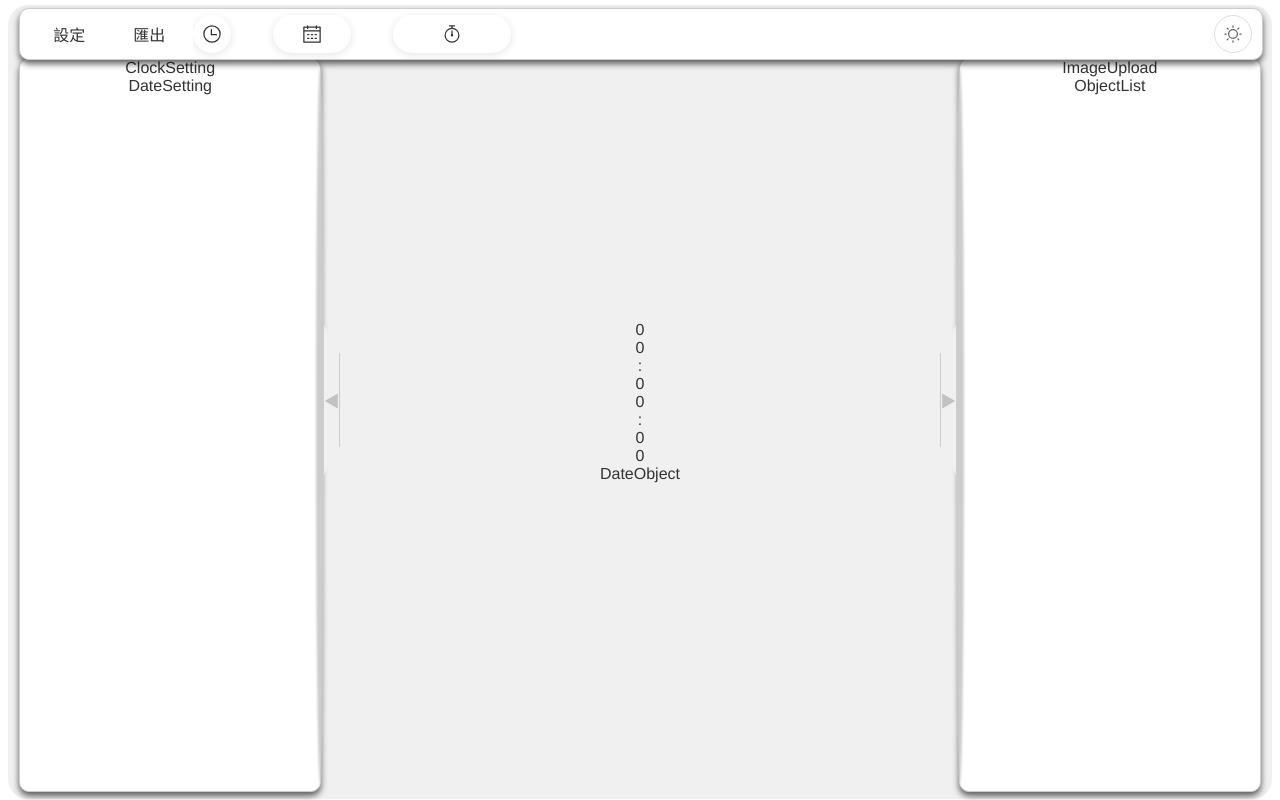
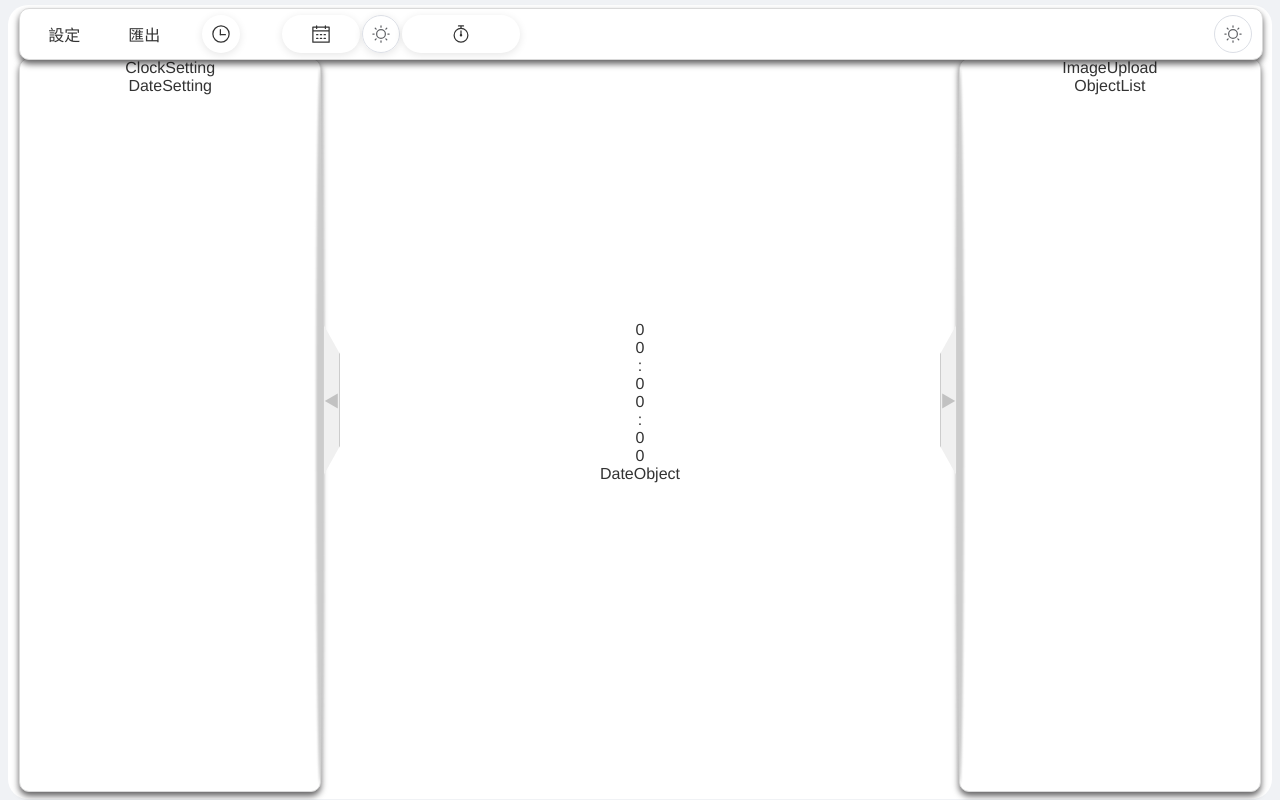
Before and after one commit to l376405/clock-building-set, a Vue app: page / in a window 1280 px wide. Built offline with nearby package versions, Linux system fonts and the light colour scheme.

Commit message:
讓導航列中間的圖標也可以任由使用者移動

```diff
--- a/src/components/navbar/TopNavbar.vue
+++ b/src/components/navbar/TopNavbar.vue
@@ -5,7 +5,9 @@
       <div class="navbar-left">
         <div class="navbar-item navbar-item-medium">
           <Suspense>
+            <div class="component-wrapper">
               <component :is="components.userSetting" />
+            </div>
             <template #fallback>
               <div class="error-container">UserSettings 加載失敗</div>
             </template>
@@ -13,7 +15,9 @@
         </div>
         <div class="navbar-item navbar-item-medium">
           <Suspense>
+            <div class="component-wrapper">
               <component :is="components.ExportArea" />
+            </div>
             <template #fallback>
               <div class="error-container">ExportArea 加載失敗</div>
             </template>
@@ -32,24 +36,33 @@
           @drop="handleDrop($event, index - 1)"
         ></div>
 
-		  <!-- 示例可拖動組件 -->
+        <!-- 可拖動組件 -->
         <template v-for="(demo, index) in demoItems" :key="index">
           <div
-			  :class="[
-				'navbar-item',
-				'navbar-draggable',
-				`navbar-item-${demo.size}`,
-				'demo-item',
-				{ 'navbar-dragging': isDragging && draggedItem === index }
-			  ]"
+            :class="getItemClasses(demo, index)"
             :style="getItemPosition(demo)"
             draggable="true"
             @dragstart="handleDragStart($event, index)"
             @dragend="handleDragEnd"
           >
+            <!-- 圖標類型 -->
+            <template v-if="demo.type === COMPONENT_TYPES.ICON">
               <el-icon class="navbar-icon">
                 <component :is="getIconComponent(demo.iconName)" />
               </el-icon>
+            </template>
+
+            <!-- 組件類型 -->
+            <template v-else>
+              <Suspense>
+                <div class="component-wrapper">
+                  <component :is="components[demo.componentName]" />
+                </div>
+                <template #fallback>
+                  <div class="error-container">組件加載失敗</div>
+                </template>
+              </Suspense>
+            </template>
           </div>
         </template>
       </div>
@@ -57,7 +70,9 @@
 		<!-- 右側固定組件 -->
 		<div class="navbar-right">
 		  <Suspense>
+			<div class="component-wrapper">
 				<component :is="components.ThemeSelector" />
+			</div>
 			<template #fallback>
 			  <div class="error-container">ThemeSelector 加載失敗</div>
 			</template>
@@ -66,142 +81,283 @@
 	  </div>
 	</div>
 </template>
+
 <script setup>
 import { shallowRef, ref, computed, onMounted } from 'vue';
 import { loadComponent } from '@/utils/componentLoader';
+import { useNavbarStore } from '@/store/navbarStore';
 import { logger } from '@/utils/logger';
 import * as ElementPlusIcons from '@element-plus/icons-vue';
+import { storeToRefs } from 'pinia';
+import { COMPONENT_TYPES } from '@/constants';
 
-// 組件引用
-const components = shallowRef({
-  userSetting: loadComponent(() => import('./UserSettings.vue'), 'UserSettings'),
-  ExportArea: loadComponent(() => import('./ExportArea.vue'), 'ExportArea'),
-  ThemeSelector: loadComponent(() => import('@/components/ThemeSelector.vue'), 'ThemeSelector')
+const navbarStore = useNavbarStore();
+const { items: demoItems } = storeToRefs(navbarStore);
+
+const GRID_CONFIG = {
+	totalCells: 53,
+	baseWidth: 38,
+	gap: 2,
+  };
+
+const navbarRef = ref(null);
+const gridRef = ref(null);
+const components = shallowRef({});
+const draggedItem = ref(null);
+const isDragging = ref(false);
+const dragStartPosition = ref(null);
+const lastPosition = ref(null);
+const displacedItems = ref(new Map());
+
+onMounted(async () => {
+  components.value = {
+    userSetting: await loadComponent(() => import('./UserSettings.vue'), 'UserSettings'),
+    ExportArea: await loadComponent(() => import('./ExportArea.vue'), 'ExportArea'),
+    ThemeSelector: await loadComponent(() => import('@/components/ThemeSelector.vue'), 'ThemeSelector')
+  };
 });
 
-// 示例組件數據
-const demoItems = ref([
-  { iconName: 'Clock', size: 'small', position: 0 },
-  { iconName: 'Calendar', size: 'medium', position: 2 },
-  { iconName: 'Timer', size: 'large', position: 5 }
-]);
 
-// 獲取圖標組件的方法
+const gridCells = computed(() => GRID_CONFIG.totalCells);
+
+const visibleCells = computed(() => {
+  if (!gridRef.value || !navbarRef.value) return GRID_CONFIG.totalCells;
+
+  const navbarWidth = navbarRef.value.clientWidth;
+  const leftPanelWidth = 156; // 2 * medium item (78px each)
+  const rightPanelWidth = 38; // 1 * small item
+  const gridPadding = 40; // 左右各20px
+
+  const availableWidth = navbarWidth - leftPanelWidth - rightPanelWidth - gridPadding;
+  const cellWidth = GRID_CONFIG.baseWidth + GRID_CONFIG.gap;
+
+  return Math.floor(availableWidth / cellWidth);
+});
+
 const getIconComponent = (iconName) => {
   return ElementPlusIcons[iconName];
 };
 
-const draggedItem = ref(null);
-const navbarRef = ref(null);
-const isDragging = ref(false);
+const getItemClasses = (demo, index) => {
+  return [
+    'navbar-item',
+    'navbar-draggable',
+    `navbar-item-${demo.size}`,
+    'demo-item',
+    { 'dragging': isDragging.value && draggedItem.value === index }
+  ];
+};
 
-  // 計算網格數量
-  const gridCells = computed(() => {
-	if (!navbarRef.value) return 0;
-	const totalWidth = navbarRef.value.clientWidth;
-	const leftWidth = 156; // 2 * medium item
-	const rightWidth = 42; // 1 * small item
-	const spacing = 30; // 左右間距總和
-	const availableWidth = totalWidth - leftWidth - rightWidth - spacing;
-	return Math.max(0, Math.floor(availableWidth / 40)); // 40 = item width(38) + gap(2)
-  });
+const getItemPosition = (item) => {
+  const cellWidth = GRID_CONFIG.baseWidth + GRID_CONFIG.gap;
+  const left = item.position * cellWidth + 19;
 
-  // 計算組件位置
-  const getItemPosition = (item) => {
-	const baseWidth = 40; // 基礎網格寬度 (38px + 2px gap)
-	const left = item.position * baseWidth;
   return {
-	  left: `${left}px`
+    left: `${left}px`,
+    visibility: item.position < visibleCells.value ? 'visible' : 'hidden',
+    position: 'absolute'
   };
 };
 
-  // 拖曳相關方法
+const pushItems = (fromIndex, toIndex) => {
+  if (fromIndex === toIndex) return true;
+
+  const items = [...demoItems.value];
+  const draggedItemObj = items[draggedItem.value];
+  const draggedSize = draggedItemObj.size === 'medium' ? 2 : draggedItemObj.size === 'large' ? 3 : 1;
+  const direction = toIndex > fromIndex ? 1 : -1;
+
+  // 找到目標位置上的物件
+  const targetItem = items.find((item, index) => {
+    if (index === draggedItem.value) return false;
+
+    const itemSize = item.size === 'medium' ? 2 : item.size === 'large' ? 3 : 1;
+
+    // 檢查是否在目標位置上有重疊
+    return (toIndex < item.position + itemSize) &&
+           (toIndex + draggedSize > item.position);
+  });
+
+  if (!targetItem) return true;
+
+  const targetIndex = items.indexOf(targetItem);
+  const targetSize = targetItem.size === 'medium' ? 2 : targetItem.size === 'large' ? 3 : 1;
+
+  // 計算新位置（只允許反向移動）
+  const newPosition = direction > 0
+    ? toIndex - targetSize  // 向右移動時，目標往左移
+    : toIndex + draggedSize;  // 向左移動時，目標往右移
+
+  // 檢查新位置是否有效
+  if (newPosition < 0 || newPosition + targetSize > visibleCells.value) {
+    return false;
+  }
+
+  // 檢查新位置是否會與其他物件重疊
+  const hasOverlap = items.some((item, index) => {
+    if (index === targetIndex || index === draggedItem.value) return false;
+
+    const itemSize = item.size === 'medium' ? 2 : item.size === 'large' ? 3 : 1;
+    return (newPosition < item.position + itemSize) &&
+           (newPosition + targetSize > item.position);
+  });
+
+  if (hasOverlap) return false;
+
+  // 保存原始位置
+  if (!displacedItems.value.has(targetIndex)) {
+    displacedItems.value.set(targetIndex, targetItem.position);
+  }
+
+  // 執行推擠
+  items[targetIndex].position = newPosition;
+  demoItems.value = items;
+  return true;
+};
+
+// 首先添加一個檢查位置是否有效的輔助函數
+const isValidPosition = (position, size, excludeIndex = null) => {
+  if (position < 0 || position + size > visibleCells.value) return false;
+
+  return !demoItems.value.some((item, index) => {
+    if (index === excludeIndex) return false;
+    const itemSize = item.size === 'medium' ? 2 : item.size === 'large' ? 3 : 1;
+
+    // 修改重疊檢查邏輯，確保完整範圍檢查
+    const itemStart = item.position;
+    const itemEnd = item.position + itemSize;
+    const newStart = position;
+    const newEnd = position + size;
+
+    return !(itemEnd <= newStart || itemStart >= newEnd);
+  });
+};
+
 const handleDragStart = (event, index) => {
   draggedItem.value = index;
   isDragging.value = true;
-	event.target.classList.add('dragging');
+  dragStartPosition.value = demoItems.value[index].position;
+  lastPosition.value = dragStartPosition.value;
+
+  const draggedElement = event.target;
+  draggedElement.classList.add('dragging');
+  draggedElement.style.opacity = '0.5';
+
+  const dragImage = draggedElement.cloneNode(true);
+  dragImage.style.position = 'absolute';
+  dragImage.style.top = '-1000px';
+  document.body.appendChild(dragImage);
+  event.dataTransfer.setDragImage(dragImage, event.offsetX, event.offsetY);
 };
 
 const handleDragEnd = (event) => {
-	event.target.classList.remove('dragging');
+  const draggedElement = event.target;
+  draggedElement.classList.remove('dragging');
+  draggedElement.style.opacity = '1';
   isDragging.value = false;
   draggedItem.value = null;
-	// 清除所有活動狀態
+  dragStartPosition.value = null;
+  lastPosition.value = null;
+
+  // 清除被推擠物件的位置記錄
+  displacedItems.value.clear();
+
   document.querySelectorAll('.grid-cell-active').forEach(el => {
     el.classList.remove('grid-cell-active');
   });
+
+  const dragImage = document.querySelector('.drag-image');
+  if (dragImage) {
+    dragImage.remove();
+  }
 };
 
 const handleDragOver = (event, gridIndex) => {
   event.preventDefault();
-	// 先清除所有活動狀態
+
+  if (draggedItem.value === null) return;
+
+  const item = demoItems.value[draggedItem.value];
+  const size = item.size === 'medium' ? 2 : item.size === 'large' ? 3 : 1;
+
+  // 確保不超出可見範圍
+  if (gridIndex < 0 || gridIndex + size > visibleCells.value) return;
+
+  if (dragStartPosition.value !== gridIndex) {
+    const canPush = pushItems(dragStartPosition.value, gridIndex);
+    if (canPush) {
+      const items = [...demoItems.value];
+      items[draggedItem.value] = {
+        ...items[draggedItem.value],
+        position: gridIndex
+      };
+      demoItems.value = items;
+      lastPosition.value = gridIndex;
+    }
+  }
+
+  // 更新高亮顯示
   document.querySelectorAll('.grid-cell-active').forEach(el => {
     el.classList.remove('grid-cell-active');
   });
 
-	if (isValidDropPosition(gridIndex)) {
-	  // 獲取當前拖曳項目的大小
-	  const item = demoItems.value[draggedItem.value];
-	  const size = item.size === 'medium' ? 2 : item.size === 'large' ? 3 : 1;
-
-	  // 高亮顯示所有會被佔用的格子
   for (let i = 0; i < size; i++) {
     const cell = document.querySelector(`.grid-cell:nth-child(${gridIndex + i + 1})`);
     if (cell) {
       cell.classList.add('grid-cell-active');
     }
   }
-	}
 };
 
 const handleDrop = (event, gridIndex) => {
   event.preventDefault();
-	if (!isValidDropPosition(gridIndex)) return;
+
+  if (draggedItem.value === null) return;
+  if (gridIndex >= visibleCells.value) return;
 
   const items = [...demoItems.value];
   const item = items[draggedItem.value];
-	item.position = gridIndex;
+  const size = item.size === 'medium' ? 2 : item.size === 'large' ? 3 : 1;
 
-	// 更新位置
+  const maxStartPosition = Math.min(visibleCells.value - size, gridCells.value - size);
+  let adjustedIndex = Math.min(gridIndex, maxStartPosition);
+  adjustedIndex = Math.max(0, adjustedIndex);
+
+  // 檢查是否與其他物件重疊
+  const hasOverlap = items.some((otherItem, index) => {
+    if (index === draggedItem.value) return false;
+
+    const otherSize = otherItem.size === 'medium' ? 2 : otherItem.size === 'large' ? 3 : 1;
+    const otherLeft = otherItem.position;
+    const otherRight = otherItem.position + otherSize - 1;
+
+    const newLeft = adjustedIndex;
+    const newRight = adjustedIndex + size - 1;
+
+    // 檢查是否有任何重疊
+    return !(otherRight < newLeft || otherLeft > newRight);
+  });
+
+  // 如果有重疊，嘗試回到原始位置
+  if (hasOverlap) {
+    if (dragStartPosition.value !== null) {
+      items[draggedItem.value].position = dragStartPosition.value;
+      demoItems.value = items;
+    }
+    return;
+  }
+
+  // 如果沒有重疊，更新位置
+  items[draggedItem.value] = {
+    ...items[draggedItem.value],
+    position: adjustedIndex
+  };
   demoItems.value = items;
 
-	// 清理狀態
   document.querySelectorAll('.grid-cell-active').forEach(el => {
     el.classList.remove('grid-cell-active');
   });
 };
-
-  // 檢查是否可以放置
-  const isValidDropPosition = (gridIndex) => {
-	if (draggedItem.value === null) return false;
-
-	const item = demoItems.value[draggedItem.value];
-	const size = item.size === 'medium' ? 2 : item.size === 'large' ? 3 : 1;
-
-	// 檢查是否超出範圍
-	if (gridIndex < 0 || gridIndex + size > gridCells.value) {
-	  return false;
-	}
-
-	// 檢查是否與其他組件重疊
-	for (let i = 0; i < demoItems.value.length; i++) {
-	  if (i === draggedItem.value) continue;
-
-	  const otherItem = demoItems.value[i];
-	  const otherSize = otherItem.size === 'medium' ? 2 : otherItem.size === 'large' ? 3 : 1;
-
-	  if (!(gridIndex + size <= otherItem.position ||
-			gridIndex >= otherItem.position + otherSize)) {
-		return false;
-	  }
-	}
-
-	return true;
-  };
-
-  onMounted(() => {
-	logger.info('TopNavbar mounted', { gridCells: gridCells.value });
-  });
 </script>
 
 <style scoped>
@@ -222,8 +378,16 @@ const isDragging = ref(false);
   gap: 2px;
   height: 100%;
   flex-shrink: 0;
-	margin: 0 5px 0 10px;
+  margin-left: 5px;
+}
+
+.navbar-right {
+  display: flex;
   align-items: center;
+  height: 100%;
+  flex-shrink: 0;
+  margin: 0 10px 0 5px;
+  min-width: 38px;
 }
 
 .navbar-grid {
@@ -236,27 +400,37 @@ const isDragging = ref(false);
   height: 100%;
   min-width: 0;
   overflow: hidden;
+  padding: 0 20px;
+  box-sizing: border-box;
+  mask-image: linear-gradient(to right,
+    black calc(100% - 40px),
+    transparent 100%
+  );
 }
 
 .grid-cell {
-	width: var(--navbar-item-small);
-	height: 100%;
-	background-color: transparent;
-	border: 1px dashed rgba(var(--primary-color-rgb), 0.1);
-	flex-shrink: 0;
-	transition: background-color 0.2s ease;
+  flex: 0 0 38px;
+  width: 38px;
+  height: var(--navbar-height);
+  border: 1px dashed transparent;
+  box-sizing: border-box;
+  transition: border-color 0.3s;
 }
 
 .grid-cell-active {
-	background-color: rgba(var(--primary-color-rgb), 0.1);
+  border-color: var(--el-color-primary);
 }
 
-  .navbar-right {
+.navbar-item {
+  position: relative;
+  height: 100%;
   display: flex;
   align-items: center;
-	height: 100%;
-	flex-shrink: 0;
-	margin: 0 10px 0 5px;
+  justify-content: center;
+}
+
+.navbar-draggable {
+  cursor: move;
 }
 
 .demo-item {
@@ -266,12 +440,55 @@ const isDragging = ref(false);
   align-items: center;
   justify-content: center;
   height: var(--navbar-height);
-	transition: all 0.3s ease;
+  transition: all 0.3s cubic-bezier(0.4, 0, 0.2, 1);
   box-shadow: 0 2px 8px rgba(0, 0, 0, 0.1);
+  box-sizing: border-box;
+  border-radius: var(--navbar-capsule-radius);
+}
+
+.demo-item.navbar-item-small {
+  width: 38px;
+}
+
+.demo-item.navbar-item-medium {
+  width: 78px;
+}
+
+.demo-item.navbar-item-large {
+  width: 118px;
+}
+
+.demo-item:hover {
+  transform: translateY(-2px);
+  box-shadow: 0 6px 16px rgba(0, 0, 0, 0.1);
+}
+
+.demo-item.dragging {
+  transform: scale(1.05);
+  opacity: 0.5;
+  z-index: 1000;
 }
 
 .demo-item .el-icon {
   font-size: 20px;
   color: var(--textColor);
 }
+
+.error-container {
+  display: flex;
+  justify-content: center;
+  align-items: center;
+  height: 100%;
+  padding: 0 10px;
+  color: var(--el-color-danger);
+  font-size: 12px;
+}
+
+.component-wrapper {
+  height: 100%;
+  width: 100%;
+  display: flex;
+  align-items: center;
+  justify-content: center;
+}
 </style>
--- /dev/null
+++ b/src/constants/componentTypes.js
@@ -0,0 +1,4 @@
+export const COMPONENT_TYPES = {
+	ICON: 'icon',
+	COMPONENT: 'component'
+  };
--- /dev/null
+++ b/src/constants/index.js
@@ -0,0 +1 @@
+export * from './componentTypes';
--- /dev/null
+++ b/src/store/navbarStore.js
@@ -0,0 +1,36 @@
+import { defineStore } from 'pinia'
+import { COMPONENT_TYPES } from '@/constants';
+
+  export const useNavbarStore = defineStore('navbar', {
+	state: () => ({
+	  items: [
+		{
+		  type: COMPONENT_TYPES.ICON,
+		  iconName: 'Clock',
+		  size: 'small',
+		  position: 0
+		},
+		{
+		  type: COMPONENT_TYPES.ICON,
+		  iconName: 'Calendar',
+		  size: 'medium',
+		  position: 2
+		},
+		{
+		  type: COMPONENT_TYPES.COMPONENT,
+		  componentName: 'ThemeSelector',
+		  size: 'small',
+		  position: 4
+		},
+		{
+		  type: COMPONENT_TYPES.ICON,
+		  iconName: 'Timer',
+		  size: 'large',
+		  position: 5
+		}
+	  ]
+	})
+  }, {
+	// 添加持久化配置
+	persist: true
+  })
--- a/src/store/settings.js
+++ b/src/store/settings.js
@@ -95,4 +95,4 @@ export const useSettingsStore = defineStore('settings', {
       await logger.info('Finished loading settings from localStorage');  // 新增日誌
     }
   }
-})
+},{persist: true})
--- a/src/store/theme.js
+++ b/src/store/theme.js
@@ -24,14 +24,6 @@ const themes = {
     textColor: 'var(--colorful-textColor)',
     panelHoverColor: 'var(--colorful-panelHoverColor)',
     borderColor: 'var(--colorful-borderColor)'
-	},
-	custom: {
-		appBackground: 'var(--custom-appBackground)',
-		previewBackground: 'var(--custom-previewBackground)',
-		panelBackground: 'var(--custom-panelBackground)',
-		textColor: 'var(--custom-textColor)',
-		panelHoverColor: 'var(--custom-panelHoverColor)',
-		borderColor: 'var(--custom-borderColor)'
   }
 }
 
@@ -47,63 +39,69 @@ export const useThemeStore = defineStore('theme', {
       borderColor: '#cccccc'
     }
   }),
+
+  getters: {
+    themeNames() {
+      return Object.keys(themes)
+    }
+  },
+
   actions: {
     setTheme(themeName) {
-			if (themes[themeName]) {
+      if (themes[themeName] || themeName === 'custom') {
         this.currentTheme = themeName
-				try {
-					localStorage.setItem('theme', themeName)
-				} catch (e) {
-					console.error('Failed to save theme to localStorage:', e)
-				}
+        localStorage.setItem('currentTheme', themeName)
         this.applyTheme()
       }
     },
-		applyTheme() {
-			const theme = themes[this.currentTheme]
-			Object.entries(theme).forEach(([key, value]) => {
-				let cssValue = value
-				if (this.currentTheme === 'custom') {
-					cssValue = this.customTheme[key]
-				}
-				document.documentElement.style.setProperty(`--${key}`, cssValue)
-				document.documentElement.style.setProperty(`--custom-${key}`, this.customTheme[key])
-			})
-		},
-		initTheme() {
-			let savedTheme
-			try {
-				savedTheme = localStorage.getItem('theme')
-			} catch (e) {
-				console.error('Failed to get theme from localStorage:', e)
-			}
-			if (savedTheme && themes[savedTheme]) {
-				this.currentTheme = savedTheme
-			}
-			this.applyTheme()
-		},
-		loadCustomTheme() {
-			this.customTheme = JSON.parse(localStorage.getItem('customTheme')) || this.customTheme
-		},
-		updateCustomTheme(newCustomTheme) {
-			this.customTheme = { ...this.customTheme, ...newCustomTheme }
+
+    updateCustomTheme(updates) {
+      this.customTheme = { ...this.customTheme, ...updates }
+      localStorage.setItem('customTheme', JSON.stringify(this.customTheme))
       if (this.currentTheme === 'custom') {
         this.applyTheme()
       }
-			localStorage.setItem('customTheme', JSON.stringify(this.customTheme))
     },
-		loadCustomTheme() {
+
+    applyTheme() {
+      const currentThemeColors = this.currentTheme === 'custom'
+        ? this.customTheme
+        : themes[this.currentTheme]
+
+      if (!currentThemeColors) return
+
+      Object.entries(currentThemeColors).forEach(([key, value]) => {
+        if (this.currentTheme === 'custom') {
+          document.documentElement.style.setProperty(`--${key}`, value)
+        } else {
+          const cssVar = value.replace('var(', '').replace(')', '')
+          const actualValue = getComputedStyle(document.documentElement)
+            .getPropertyValue(cssVar)
+            .trim()
+          document.documentElement.style.setProperty(`--${key}`, actualValue)
+        }
+      })
+    },
+
+    initTheme() {
+      // 加載自定義主題
       const savedCustomTheme = localStorage.getItem('customTheme')
       if (savedCustomTheme) {
         try {
           this.customTheme = JSON.parse(savedCustomTheme)
         } catch (e) {
-					console.error('Failed to parse custom theme from localStorage:', e)
+          console.error('Failed to parse custom theme:', e)
         }
       }
+
+      // 加載當前主題
+      const savedTheme = localStorage.getItem('currentTheme')
+      if (savedTheme && (themes[savedTheme] || savedTheme === 'custom')) {
+        this.currentTheme = savedTheme
       }
-	},
-	getters: {
-		themeNames: () => Object.keys(themes)
+
+      // 應用主題
+      this.applyTheme()
+    }
   }
 })
```
Also changed, not shown: src/App.vue (+15 -15 lines), src/main.js (+43 -35 lines), src/store/plugins/persistencePlugin.js (+23 -6 lines), 2 other files (tests, documents, lock files or other folders). Lines whose indentation alone changed are shown as unchanged.
